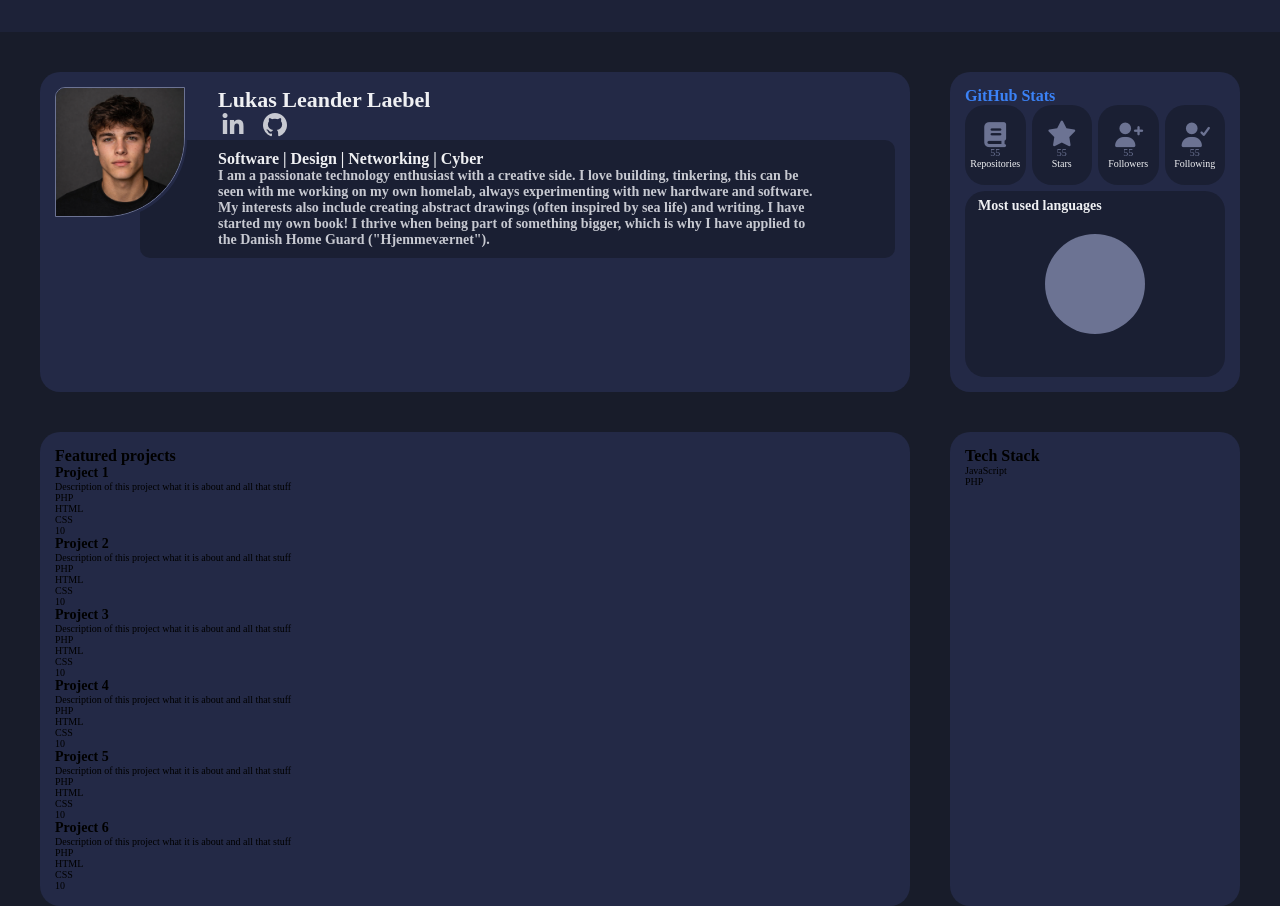
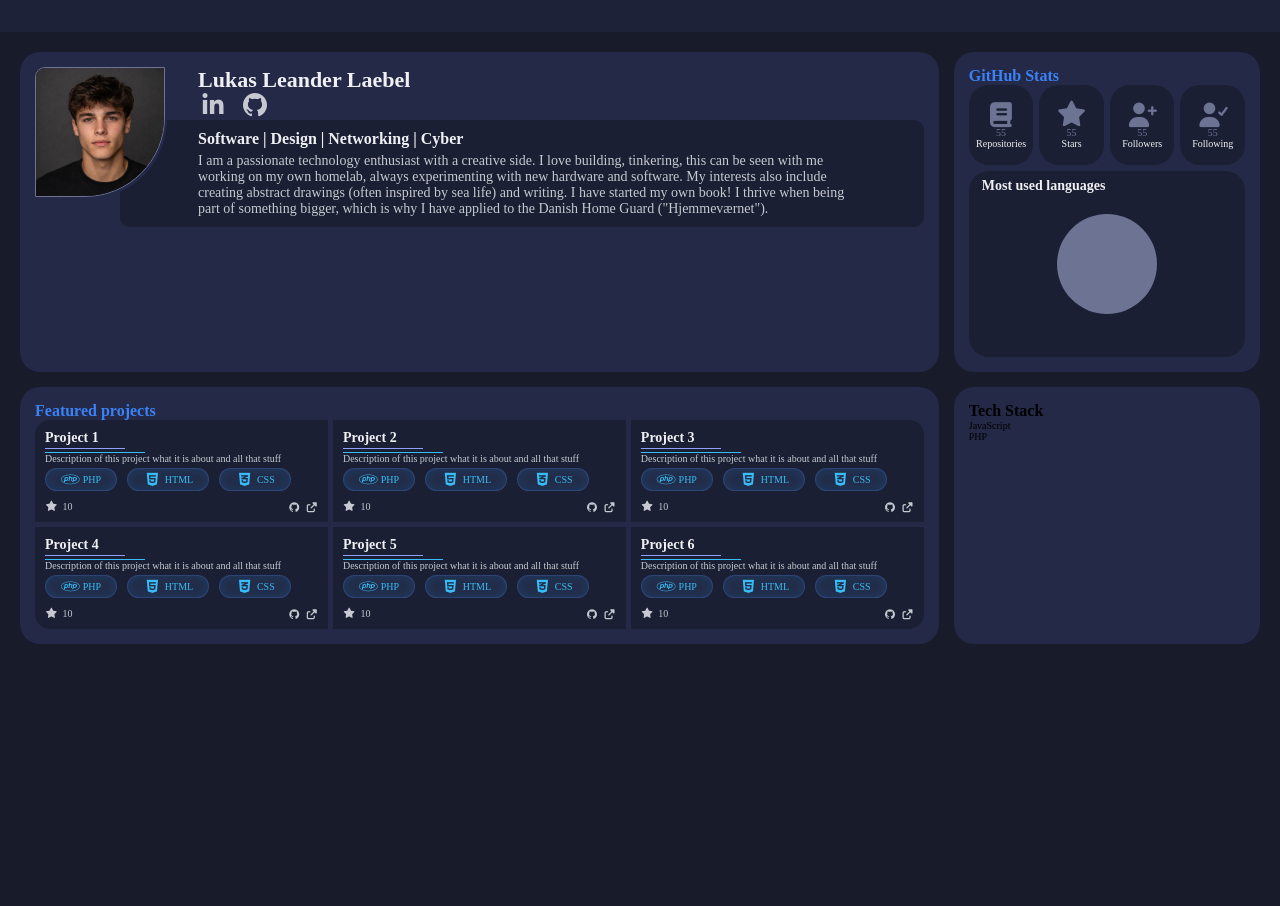
Before and after one commit to LukasLLaebel/portfolio, a Vue app: page / in a window 1280 px wide. After the commit the page ends 800 px from the top, so only its background shows below. Built offline with nearby package versions, Linux system fonts and the light colour scheme; a web font is replaced by a local one.

Commit message:
changed padding and gap on all main containers. Finished up projects primary design structure. Changed h4 (content / text from about) to have a lower font-weight made it easier to read and gave it some padding on top.

```diff
--- a/src/components/hero.vue
+++ b/src/components/hero.vue
@@ -64,203 +64,190 @@
     <section class="projects">
       <h3>Featured projects</h3>
       <div class="projects-wrapper">
-        <div class="project-01">
+        <div class="project">
           <h4>Project 1</h4>
           <div class="purple-line"></div>
           <div class="blue-line"></div>
           <p>Description of this project what it is about and all that stuff</p>
-          <div class="tool-01">
+          <div class="tools">
             <div class="tool-bg">
-              <i></i>
+              <i class="fa-brands fa-php"></i>
               <p class="mini">PHP</p>
             </div>
-          </div>
-          <div class="tool-02">
             <div class="tool-bg">
-              <i></i>
+              <i class="fa-brands fa-html5"></i>
               <p class="mini">HTML</p>
             </div>
-          </div>
-          <div class="tool-03">
             <div class="tool-bg">
-              <i></i>
+              <i class="fa-brands fa-css3-alt"></i>
               <p class="mini">CSS</p>
             </div>
           </div>
+          <div class="meta-row">
             <div class="stars">
-            <i></i>
+              <i class="fa-solid fa-star"></i>
               <p class="mini">10</p>
             </div>
-          <div class="Go-to">
-            <i></i> <!-- github logo -->
-            <i></i> <!-- hyperlink -->
+            <div class="go-to">
+              <i class="fa-brands fa-github"></i>
+              <i class="fa-solid fa-up-right-from-square"></i>
+            </div>
           </div>
         </div>
 
-        <div class="project-02">
+        <div class="project">
           <h4>Project 2</h4>
           <div class="purple-line"></div>
           <div class="blue-line"></div>
           <p>Description of this project what it is about and all that stuff</p>
-          <div class="tool-01">
+          <div class="tools">
             <div class="tool-bg">
-              <i></i>
+              <i class="fa-brands fa-php"></i>
               <p class="mini">PHP</p>
             </div>
-          </div>
-          <div class="tool-02">
             <div class="tool-bg">
-              <i></i>
+              <i class="fa-brands fa-html5"></i>
               <p class="mini">HTML</p>
             </div>
-          </div>
-          <div class="tool-03">
             <div class="tool-bg">
-              <i></i>
+              <i class="fa-brands fa-css3-alt"></i>
               <p class="mini">CSS</p>
             </div>
           </div>
+          <div class="meta-row">
             <div class="stars">
-            <i></i>
+              <i class="fa-solid fa-star"></i>
               <p class="mini">10</p>
             </div>
-          <div class="Go-to">
-            <i></i> <!-- github logo -->
-            <i></i> <!-- hyperlink -->
+            <div class="go-to">
+              <i class="fa-brands fa-github"></i>
+              <i class="fa-solid fa-up-right-from-square"></i>
+            </div>
           </div>
         </div>
 
-        <div class="project-03">
+        <div class="project">
           <h4>Project 3</h4>
           <div class="purple-line"></div>
           <div class="blue-line"></div>
           <p>Description of this project what it is about and all that stuff</p>
-          <div class="tool-01">
+          <div class="tools">
             <div class="tool-bg">
-              <i></i>
+              <i class="fa-brands fa-php"></i>
               <p class="mini">PHP</p>
             </div>
-          </div>
-          <div class="tool-02">
             <div class="tool-bg">
-              <i></i>
+              <i class="fa-brands fa-html5"></i>
               <p class="mini">HTML</p>
             </div>
-          </div>
-          <div class="tool-03">
             <div class="tool-bg">
-              <i></i>
+              <i class="fa-brands fa-css3-alt"></i>
               <p class="mini">CSS</p>
             </div>
           </div>
+          <div class="meta-row">
             <div class="stars">
-            <i></i>
+              <i class="fa-solid fa-star"></i>
               <p class="mini">10</p>
             </div>
-          <div class="Go-to">
-            <i></i> <!-- github logo -->
-            <i></i> <!-- hyperlink -->
+            <div class="go-to">
+              <i class="fa-brands fa-github"></i>
+              <i class="fa-solid fa-up-right-from-square"></i>
+            </div>
           </div>
         </div>
 
-        <div class="project-04">
+        <div class="project">
           <h4>Project 4</h4>
           <div class="purple-line"></div>
           <div class="blue-line"></div>
           <p>Description of this project what it is about and all that stuff</p>
-          <div class="tool-01">
+          <div class="tools">
             <div class="tool-bg">
-              <i></i>
+              <i class="fa-brands fa-php"></i>
               <p class="mini">PHP</p>
             </div>
-          </div>
-          <div class="tool-02">
             <div class="tool-bg">
-              <i></i>
+              <i class="fa-brands fa-html5"></i>
               <p class="mini">HTML</p>
             </div>
-          </div>
-          <div class="tool-03">
             <div class="tool-bg">
-              <i></i>
+              <i class="fa-brands fa-css3-alt"></i>
               <p class="mini">CSS</p>
             </div>
           </div>
+          <div class="meta-row">
             <div class="stars">
-            <i></i>
+              <i class="fa-solid fa-star"></i>
               <p class="mini">10</p>
             </div>
-          <div class="Go-to">
-            <i></i> <!-- github logo -->
-            <i></i> <!-- hyperlink -->
+            <div class="go-to">
+              <i class="fa-brands fa-github"></i>
+              <i class="fa-solid fa-up-right-from-square"></i>
             </div>
           </div>
-
-        <div class="project-05">
+        </div>
+        <div class="project">
           <h4>Project 5</h4>
           <div class="purple-line"></div>
           <div class="blue-line"></div>
           <p>Description of this project what it is about and all that stuff</p>
-          <div class="tool-01">
+          <div class="tools">
             <div class="tool-bg">
-              <i></i>
+              <i class="fa-brands fa-php"></i>
               <p class="mini">PHP</p>
             </div>
-          </div>
-          <div class="tool-02">
             <div class="tool-bg">
-              <i></i>
+              <i class="fa-brands fa-html5"></i>
               <p class="mini">HTML</p>
             </div>
-          </div>
-          <div class="tool-03">
             <div class="tool-bg">
-              <i></i>
+              <i class="fa-brands fa-css3-alt"></i>
               <p class="mini">CSS</p>
             </div>
           </div>
+          <div class="meta-row">
             <div class="stars">
-            <i></i>
+              <i class="fa-solid fa-star"></i>
               <p class="mini">10</p>
             </div>
-          <div class="Go-to">
-            <i></i> <!-- github logo -->
-            <i></i> <!-- hyperlink -->
+            <div class="go-to">
+              <i class="fa-brands fa-github"></i>
+              <i class="fa-solid fa-up-right-from-square"></i>
             </div>
           </div>
-
-        <div class="project-06">
+        </div>
+        <div class="project">
           <h4>Project 6</h4>
           <div class="purple-line"></div>
           <div class="blue-line"></div>
           <p>Description of this project what it is about and all that stuff</p>
-          <div class="tool-01">
+          <div class="tools">
             <div class="tool-bg">
-              <i></i>
+              <i class="fa-brands fa-php"></i>
               <p class="mini">PHP</p>
             </div>
-          </div>
-          <div class="tool-02">
             <div class="tool-bg">
-              <i></i>
+              <i class="fa-brands fa-html5"></i>
               <p class="mini">HTML</p>
             </div>
-          </div>
-          <div class="tool-03">
             <div class="tool-bg">
-              <i></i>
+              <i class="fa-brands fa-css3-alt"></i>
               <p class="mini">CSS</p>
             </div>
           </div>
+          <div class="meta-row">
             <div class="stars">
-            <i></i>
+              <i class="fa-solid fa-star"></i>
               <p class="mini">10</p>
             </div>
-          <div class="Go-to">
-            <i></i> <!-- github logo -->
-            <i></i> <!-- hyperlink -->
+            <div class="go-to">
+              <i class="fa-brands fa-github"></i>
+              <i class="fa-solid fa-up-right-from-square"></i>
             </div>
           </div>
+        </div>
+
       </div>
     </section>
 
--- a/src/style.css
+++ b/src/style.css
@@ -21,8 +21,8 @@ body {
 main {
   display: grid;
   grid-template-columns: 3fr 1fr;
-  gap: 40px;
-  padding: 40px;
+  gap: 15px;
+  padding: 20px;
   height: 50vh;
 }
 
@@ -131,7 +131,8 @@ p .mini {
 
 .about h4 {
   color: var(--gray-200);
-
+  padding-top: 5px;
+  font-weight: 200;
 }
 
 /* Github stats and chart */
@@ -147,7 +148,6 @@ p .mini {
   width: 100%;
 }
 
-/* All elements in github-stats */
 .github-stats>* {
   flex: 1;
   min-width: 0;
@@ -194,6 +194,131 @@ p .mini {
 }
 
 
+/* Projects */
+.projects h3 {
+  color: var(--blue-100);
+}
+
+.projects .blue-line,
+.projects .purple-line {
+  height: 1px;
+}
+
+.projects .purple-line {
+  margin-top: 2px;
+  background-color: var(--blue-200);
+  width: 80px;
+}
+
+.projects .blue-line {
+  /* +line height  */
+  margin-top: calc(2px + 1px);
+  background-color: var(--blue-300);
+  width: 100px;
+}
+
+.projects-wrapper {
+  display: grid;
+  grid-template-columns: repeat(3, 1fr);
+  gap: 5px;
+}
+
+.projects-wrapper>* {
+  background-color: var(--navy-300);
+  padding: 10px;
+}
+
+.projects-wrapper>*:nth-child(1) {
+  border-top-left-radius: 15px;
+}
+
+.projects-wrapper>*:nth-child(3) {
+  border-top-right-radius: 15px;
+}
+
+.projects-wrapper>*:nth-child(4) {
+  border-bottom-left-radius: 15px;
+}
+
+.projects-wrapper>*:nth-child(6) {
+  border-bottom-right-radius: 15px;
+}
+
+.projects-wrapper>* h4 {
+  color: var(--gray-100);
+}
+
+.projects-wrapper>* p {
+  color: var(--gray-200);
+}
+
+.tools {
+  display: flex;
+  gap: 10px;
+}
+
+.tool-bg {
+  display: flex;
+  align-items: center;
+  gap: 3px;
+  margin-top: 4px;
+  padding: 3px 15px;
+  border-radius: 999px;
+  background: rgba(60, 90, 140, 0.25);
+  border: 1px solid rgba(80, 140, 255, 0.25);
+  box-shadow: inset 0 0 10px rgba(0, 150, 255, 0.15);
+  color: var(--blue-300);
+  font-size: 8px;
+  position: relative;
+  overflow: hidden;
+}
+
+.tool-bg::before {
+  content: "";
+  position: absolute;
+  border-radius: 999px;
+  pointer-events: none;
+}
+
+.tool-bg:hover {
+  border-color: rgba(80, 140, 255, 0.6);
+  transform: translateY(-2px);
+}
+
+.tool-bg i {
+  font-size: 15px;
+  color: var(--blue-300);
+}
+
+.projects-wrapper>* .mini {
+  display: flex;
+  flex-direction: column;
+  color: var(--blue-300);
+  text-decoration: none;
+  transition: 0.2s;
+}
+
+.projects-wrapper>* .stars .mini,
+.projects-wrapper>* .stars i,
+.projects-wrapper>* .go-to i {
+  color: var(--gray-200);
+  font-size: 10px;
+}
+
+.meta-row {
+  display: flex;
+  justify-content: space-between;
+  align-items: center;
+  margin-top: 10px;
+}
+
+.meta-row .stars,
+.go-to {
+  display: flex;
+  flex-direction: row;
+  gap: 5px;
+}
+
 /* Test to insure ratio */
 .logo {
   width: 200px;
```
Lines whose indentation alone changed are shown as unchanged.
